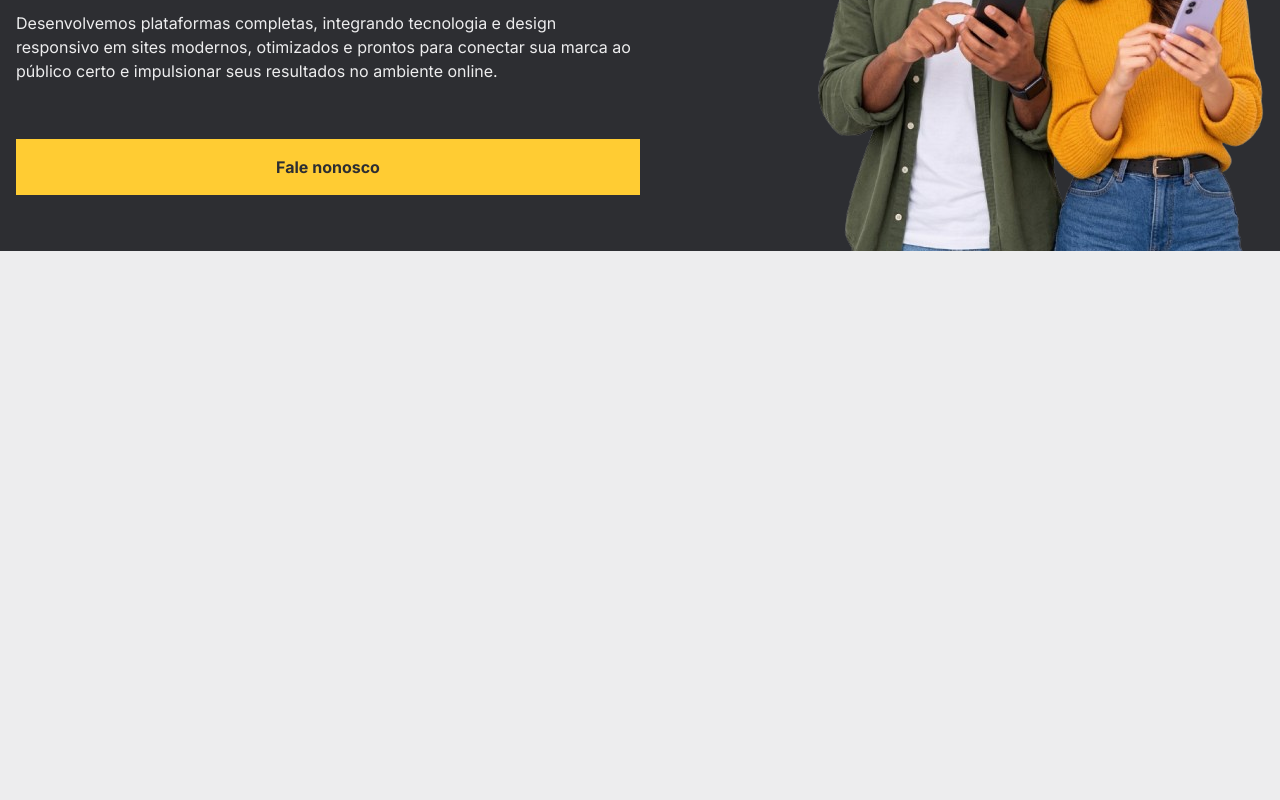
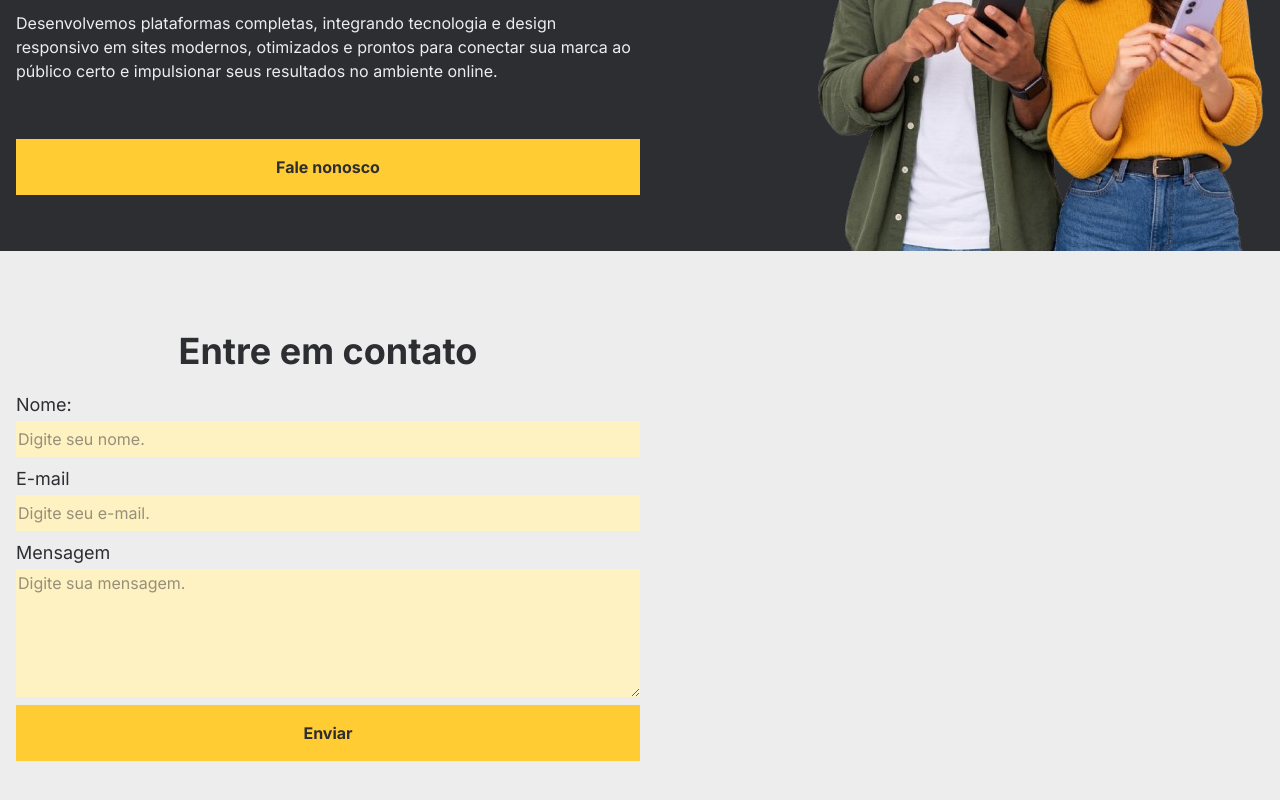
Before and after one commit to samirdourado/douradocomunicacao, a Next.js app: page / in a window 1280 px wide. Shown: the part 1352-2152 px from the top of the page. Before the commit the page ends 1603 px from the top, so only its background shows below. Built offline with nearby package versions, Linux system fonts and the light colour scheme.

Commit message:
Feat: Contact form initial

```diff
--- a/app/page.tsx
+++ b/app/page.tsx
@@ -1,4 +1,5 @@
 import About from '@/components/about';
+import Footer from '@/components/footer';
 import Header from '@/components/header';
 import Hero from '@/components/hero';
 import Offerings from '@/components/offerings';
@@ -14,6 +15,7 @@ export default function Home() {
         <Hero />
         <Offerings />
         <About />
+        <Footer />
       </main>
     </>
   );
--- a/components/about/index.tsx
+++ b/components/about/index.tsx
@@ -6,7 +6,7 @@ const About = () => {
   return (
     <section
       id='sobre'
-      className='flex flex-col items-center bg-(--grey1) w-full px-4 pt-14 pb-14 lg:pb-0 mb-12'
+      className='flex flex-col items-center bg-(--grey1) w-full px-4 pt-14 pb-14 lg:pb-0'
     >
       <div className='w-full max-w-7xl flex flex-col lg:flex-row lg:justify-between gap-8'>
         <div className='w-full h-full lg:w-1/2 text-center lg:text-left flex flex-col gap-7 lg:gap-5 lg:justify-between'>
--- /dev/null
+++ b/components/footer/index.tsx
@@ -0,0 +1,58 @@
+const Footer = () => {
+  return (
+    <footer
+      id='contato'
+      className='flex flex-col items-center bg-(--bg) w-full px-4 pt-20 pb-20 lg:pb-0 mb-12'
+    >
+      <div className='w-full max-w-7xl flex flex-col items-center lg:flex-row lg:justify-between gap-8'>
+        <section className='w-full h-full lg:w-1/2 lg:text-left flex flex-col gap-7 lg:gap-5 lg:justify-between'>
+          <h3 className='text-3xl md:text-4xl font-bold text-(--text) text-center'>
+            Entre em contato
+          </h3>
+          <form className='w-full flex flex-col gap-2'>
+            <fieldset className='w-full mx-auto flex flex-col items-start gap-0.5'>
+              <label className='w-full text-lg' htmlFor='name'>
+                Nome:
+              </label>
+              <input
+                className='w-full pl-0.5 h-9 bg-(--code-bg)'
+                id='name'
+                type='text'
+                placeholder='Digite seu nome.'
+              />
+            </fieldset>
+            <fieldset className='w-full mx-auto flex flex-col items-start gap-0.5'>
+              <label className='w-full text-lg' htmlFor='email'>
+                E-mail
+              </label>
+              <input
+                className='w-full pl-0.5 h-9 bg-(--code-bg)'
+                id='email'
+                type='email'
+                placeholder='Digite seu e-mail.'
+              />
+            </fieldset>
+            <fieldset className='w-full mx-auto flex flex-col items-start gap-0.5'>
+              <label className='w-full text-lg' htmlFor='message'>
+                Mensagem
+              </label>
+              <textarea
+                className='w-full h-32 p-0.5 bg-(--code-bg) resize-y'
+                id='message'
+                placeholder='Digite sua mensagem.'
+              />
+            </fieldset>
+            <button
+              type='submit'
+              className='w-full p-4 bg-(--accent) text-(--grey1) text-center font-bold cursor-pointer lg:mb-14 transition-all duration-300 ease-in-out hover:bg-(--color-secondary) hover:scale-[1.02] hover:shadow-lg'
+            >
+              Enviar
+            </button>
+          </form>
+        </section>
+      </div>
+    </footer>
+  );
+};
+
+export default Footer;
```
